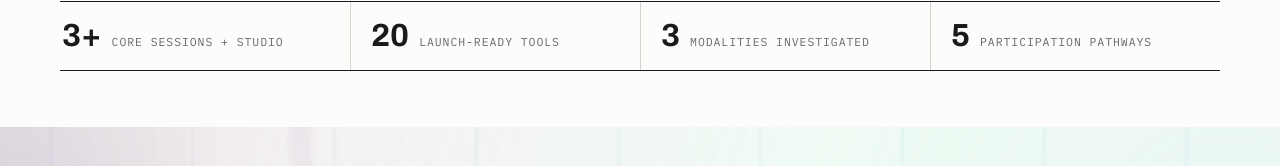
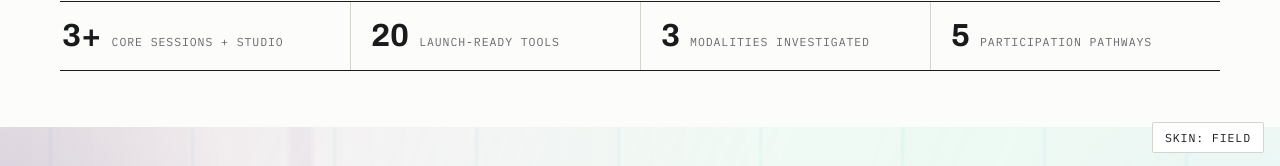
Before and after one commit to saberkhan372/learning-machines-tools, a Jekyll site: the page index.html, which Jekyll copies as it is, in a window 1280 px wide and 900 px high, scrolled down 593 px. Shown: the part 731-897 px from the top of the window. Built offline with Jekyll 4.4.1, drawn with Linux system fonts in a browser that asks for light colours.

Commit message:
Implement site-wide identity switcher (field/terminal/spectrum/acid)
Extend field-theme.js with a persisted lm-identity axis applied as
html[data-identity] before paint; the loader injects the new
assets/field-identity.css and the VT323/Rubik Glitch/Anton fonts on
every page and renders a fixed keyboard-operable Skin menu. The
stylesheet remaps core tone/font tokens per identity plus shared
component treatments (terminal scanlines and phosphor glow, spectrum
zine wash and glitch display, acid brutalist borders and Anton caps),
mutes the route data-skin accents and poster washes while a non-field
identity is active, keeps print and worksheet-print routes on the field
manual, and scopes everything to @media screen. Verified 9 routes x 3
identities at 375px: zero overflow, zero console errors, worksheets
stay field, menu cycle persists across navigation.

Co-Authored-By: Claude Fable 5 <noreply@anthropic.com>

```diff
--- /dev/null
+++ b/assets/field-identity.css
@@ -0,0 +1,258 @@
+/* Learning Machines — site identity layer.
+   User-selectable skins: field (default, no-op) / terminal / spectrum / acid.
+   Injected by assets/field-theme.js on every page, after the field CSS stack,
+   so equal-specificity token remaps win the cascade. Identities restyle
+   chrome and display type aggressively, body text conservatively.
+   Plan + rules: docs/site-identity-switcher-plan.md */
+
+/* ---------------- skin menu (all identities) ---------------- */
+.lm-skin-menu {
+  position: fixed;
+  right: 16px;
+  bottom: 16px;
+  z-index: 400;
+  font-family: var(--font-mono, "IBM Plex Mono", monospace);
+}
+.lm-skin-toggle {
+  font-family: inherit;
+  font-size: 11.5px;
+  letter-spacing: 0.08em;
+  text-transform: uppercase;
+  padding: 7px 12px;
+  border: 1px solid var(--rule, #d4d4cc);
+  background: var(--surface, #fff);
+  color: var(--ink, #191a1c);
+  border-radius: 2px;
+  cursor: pointer;
+}
+.lm-skin-toggle:hover,
+.lm-skin-toggle:focus-visible {
+  border-color: var(--ink, #191a1c);
+  outline: none;
+}
+.lm-skin-list {
+  display: none;
+  flex-direction: column;
+  margin-bottom: 6px;
+  border: 1px solid var(--rule, #d4d4cc);
+  background: var(--surface, #fff);
+  border-radius: 2px;
+  overflow: hidden;
+}
+.lm-skin-menu.open .lm-skin-list { display: flex; }
+.lm-skin-opt {
+  font-family: inherit;
+  font-size: 11.5px;
+  letter-spacing: 0.08em;
+  text-transform: uppercase;
+  text-align: left;
+  padding: 8px 14px;
+  border: 0;
+  border-bottom: 1px solid var(--rule, #d4d4cc);
+  background: transparent;
+  color: var(--ink, #191a1c);
+  cursor: pointer;
+}
+.lm-skin-opt:last-child { border-bottom: 0; }
+.lm-skin-opt:hover,
+.lm-skin-opt:focus-visible { background: var(--surface-2, #f1f1ec); outline: none; }
+.lm-skin-opt[aria-selected="true"]::before { content: "■ "; font-size: 8px; vertical-align: 1px; }
+@media print { .lm-skin-menu { display: none; } }
+
+/* Identities apply on screen only — print always renders the field manual.
+   Worksheet-print routes also stay field on screen so print preview matches. */
+@media screen {
+
+/* ---------------- shared non-field behavior ---------------- */
+html:not([data-identity="field"]):not([data-skin="worksheet-print"]) {
+  /* mute the route-skin accent layer and poster washes: one voice at a time */
+  --skin-accent: var(--ink);
+  --skin-accent-2: var(--ink-soft);
+  --skin-muted: var(--muted);
+  --skin-glow: none;
+  --skin-bg: var(--bg);
+  --skin-ink: var(--ink);
+  --skin-soft: var(--ink-soft);
+  --skin-panel: var(--surface);
+  --skin-grid: color-mix(in oklab, var(--ink) 12%, transparent);
+  --poster-wash-opacity: 0;
+  --poster-stroke-opacity: 0;
+}
+/* some heroes set literal wash opacities; force them off for the identities
+   that bring their own atmosphere */
+html[data-identity="terminal"] .poster-wash::before,
+html[data-identity="terminal"] .poster-register::after,
+html[data-identity="terminal"] .sub-hero:not(.poster-wash)::before,
+html[data-identity="terminal"] .sub-hero:not(.poster-wash)::after,
+html[data-identity="acid"] .poster-wash::before,
+html[data-identity="acid"] .poster-register::after,
+html[data-identity="acid"] .sub-hero:not(.poster-wash)::before,
+html[data-identity="acid"] .sub-hero:not(.poster-wash)::after {
+  opacity: 0 !important;
+}
+
+/* ============ EE · terminal phosphor ============ */
+html[data-identity="terminal"]:not([data-skin="worksheet-print"]) {
+  --bg: #070d09;
+  --surface: #0b140d;
+  --surface-2: #0a120c;
+  --ink: #6fffa0;            /* brighter than the demo's #46ff7d for AA body copy */
+  --ink-soft: #4ddc82;
+  --muted: #3f9c63;
+  --rule: #1a3322;
+  --rule-soft: #13251a;
+  --font-display: "VT323", monospace;
+  --font-body: "IBM Plex Mono", monospace;
+  --m-text: #5cf2ff;
+  --m-image: #ffcf6b;
+  --m-video: #46ff7d;
+  --m-cross: #ff7de0;
+  --m-text-tint: rgba(92, 242, 255, 0.1);
+  --m-image-tint: rgba(255, 207, 107, 0.1);
+  --m-video-tint: rgba(70, 255, 125, 0.1);
+  --m-cross-tint: rgba(255, 125, 224, 0.1);
+}
+html[data-identity="terminal"]:not([data-skin="worksheet-print"]) body::before {
+  content: "";
+  position: fixed;
+  inset: 0;
+  z-index: 300;
+  pointer-events: none;
+  background: repeating-linear-gradient(0deg, rgba(0, 0, 0, 0.22) 0 2px, transparent 2px 5px);
+}
+html[data-identity="terminal"] h1,
+html[data-identity="terminal"] h2,
+html[data-identity="terminal"] .sec-rule .sec-no {
+  text-shadow: 0 0 10px currentColor, 0 0 30px rgba(70, 255, 125, 0.2);
+}
+html[data-identity="terminal"] .btn,
+html[data-identity="terminal"] .lm-skin-toggle {
+  border-color: var(--ink-soft);
+}
+html[data-identity="terminal"] .btn-primary,
+html[data-identity="terminal"] .btn.btn-primary {
+  background: var(--ink);
+  color: var(--bg);
+  border-color: var(--ink);
+}
+html[data-identity="terminal"] img,
+html[data-identity="terminal"] iframe {
+  filter: saturate(0.85);
+}
+html[data-identity="terminal"] .stamp.ready { color: var(--m-video); border-color: var(--m-video); }
+
+/* ============ FF · spectrum diffusion ============ */
+html[data-identity="spectrum"]:not([data-skin="worksheet-print"]) {
+  --bg: #f2ebdc;
+  --surface: #fcfaf4;
+  --surface-2: #ece4d2;
+  --ink: #211823;
+  --ink-soft: #4a3d49;
+  --muted: #7a6d75;
+  --rule: #d8cdb8;
+  --rule-soft: #e2d9c6;
+  --font-display: "Rubik Glitch", system-ui, cursive;
+}
+/* glitch face is display-only: long headings and body keep readable faces */
+html[data-identity="spectrum"] h3,
+html[data-identity="spectrum"] h4,
+html[data-identity="spectrum"] .ix-name,
+html[data-identity="spectrum"] .d-name {
+  font-family: "Archivo", system-ui, sans-serif;
+}
+html[data-identity="spectrum"] h1,
+html[data-identity="spectrum"] .sub-hero h1 {
+  transform: rotate(-1.2deg);
+  letter-spacing: 0.005em;
+  font-weight: 400;
+}
+html[data-identity="spectrum"] h2 { font-weight: 400; }
+html[data-identity="spectrum"] h2::before {
+  content: "";
+  display: block;
+  width: 46px;
+  height: 5px;
+  margin-bottom: 12px;
+  background: linear-gradient(90deg, oklch(0.66 0.2 350), oklch(0.74 0.15 70), oklch(0.64 0.16 150), oklch(0.58 0.17 250));
+}
+html[data-identity="spectrum"] .sub-hero,
+html[data-identity="spectrum"] .hero {
+  position: relative;
+  overflow: hidden;
+}
+html[data-identity="spectrum"] .sub-hero::before,
+html[data-identity="spectrum"] .hero::before {
+  content: "";
+  position: absolute;
+  inset: -30% -10%;
+  z-index: 0;
+  pointer-events: none;
+  opacity: 1 !important;
+  filter: blur(2px);
+  background:
+    radial-gradient(50% 46% at 14% 22%, oklch(0.78 0.21 350 / 0.4), transparent 66%),
+    radial-gradient(46% 52% at 86% 14%, oklch(0.82 0.15 230 / 0.36), transparent 68%),
+    radial-gradient(52% 50% at 78% 86%, oklch(0.88 0.2 130 / 0.36), transparent 68%);
+}
+html[data-identity="spectrum"] .sub-hero > *,
+html[data-identity="spectrum"] .hero > * { position: relative; z-index: 1; }
+html[data-identity="spectrum"] .btn,
+html[data-identity="spectrum"] .stamp,
+html[data-identity="spectrum"] .lm-skin-toggle {
+  border-width: 1.5px;
+  border-color: var(--ink);
+  box-shadow: 2px 3px 0 rgba(33, 24, 35, 0.55);
+}
+html[data-identity="spectrum"] .eyebrow { color: oklch(0.58 0.18 350); }
+
+/* ============ GG · acid brutalist ============ */
+html[data-identity="acid"]:not([data-skin="worksheet-print"]) {
+  --bg: oklch(0.93 0.21 110);
+  --surface: #f4f1e6;
+  --surface-2: #efeada;
+  --ink: #141312;
+  --ink-soft: #2a2825;
+  --muted: #4d4a42;
+  --rule: #141312;
+  --rule-soft: rgba(20, 19, 18, 0.3);
+  --font-display: "Anton", sans-serif;
+  --m-text: oklch(0.5 0.2 250);
+  --m-image: oklch(0.62 0.26 350);
+  --m-video: oklch(0.55 0.18 150);
+  --m-cross: oklch(0.55 0.22 305);
+}
+html[data-identity="acid"] h1,
+html[data-identity="acid"] h2 {
+  text-transform: uppercase;
+  font-weight: 400;
+  line-height: 0.92;
+}
+html[data-identity="acid"] .nav { border-bottom-width: 3px; }
+html[data-identity="acid"] .footer { border-top-width: 3px; }
+html[data-identity="acid"] .btn,
+html[data-identity="acid"] .lm-skin-toggle {
+  border-width: 2.5px;
+  border-color: var(--ink);
+  box-shadow: 3px 3px 0 var(--ink);
+  font-weight: 600;
+}
+html[data-identity="acid"] .btn-primary,
+html[data-identity="acid"] .btn.btn-primary {
+  background: var(--ink);
+  color: oklch(0.93 0.21 110);
+}
+html[data-identity="acid"] .stamp { border-width: 2px; border-color: var(--ink); }
+html[data-identity="acid"] .sec-rule .sec-no {
+  background: var(--ink);
+  color: oklch(0.93 0.21 110);
+  padding: 5px 10px;
+}
+html[data-identity="acid"] .ix-row,
+html[data-identity="acid"] .doc-row { border-bottom-width: 2px; }
+html[data-identity="acid"] .eyebrow { color: var(--ink); font-weight: 600; }
+
+} /* end @media screen */
+
+/* motion: identities add none of their own animations; existing reduced-motion
+   rules in the field stack continue to apply. The terminal scanline overlay is
+   static by design. */
--- a/assets/field-theme.js
+++ b/assets/field-theme.js
@@ -1,28 +1,120 @@
 /* Learning Machines — Field Manual theme loader.
-   Applies persisted tone/type/ink before paint; reacts to Tweaks. */
+   Applies persisted tone/type/ink/identity before paint; reacts to Tweaks.
+   Also injects assets/field-identity.css + the identity display fonts and
+   renders the site-wide "Skin" menu (see docs/site-identity-switcher-plan.md). */
 (function () {
-  var KEYS = { tone: "lm-tone", type: "lm-type", ink: "lm-ink" };
-  var DEFAULTS = { tone: "white", type: "signage", ink: "full" };
+  var KEYS = { tone: "lm-tone", type: "lm-type", ink: "lm-ink", identity: "lm-identity" };
+  var DEFAULTS = { tone: "white", type: "signage", ink: "full", identity: "field" };
+  var IDENTITIES = ["field", "terminal", "spectrum", "acid"];
+  var LABELS = { field: "Field", terminal: "Terminal", spectrum: "Spectrum", acid: "Acid" };
+
+  /* asset paths derived from this script's own src so it works at any depth */
+  var script = document.currentScript;
+  var base = script ? script.src.replace(/field-theme\.js.*$/, "") : "assets/";
+  var FONTS_HREF = "https://fonts.googleapis.com/css2?family=VT323&family=Rubik+Glitch&family=Anton&display=swap";
 
   function get(name) {
     try { return localStorage.getItem(KEYS[name]) || DEFAULTS[name]; }
     catch (e) { return DEFAULTS[name]; }
   }
+  function set(name, value) {
+    try { localStorage.setItem(KEYS[name], value); } catch (err) {}
+  }
+
+  function ensureLink(id, href) {
+    if (document.getElementById(id)) return;
+    var l = document.createElement("link");
+    l.id = id;
+    l.rel = "stylesheet";
+    l.href = href;
+    (document.head || document.documentElement).appendChild(l);
+  }
+
   function apply() {
     var el = document.documentElement;
     el.setAttribute("data-tone", get("tone"));
     el.setAttribute("data-type", get("type"));
     el.setAttribute("data-ink", get("ink"));
+    var id = get("identity");
+    if (IDENTITIES.indexOf(id) === -1) id = "field";
+    el.setAttribute("data-identity", id);
+    /* identity stylesheet ships on every page; display fonts only load once
+       a non-field identity is (or was) chosen */
+    ensureLink("lm-identity-css", base + "field-identity.css");
+    if (id !== "field") ensureLink("lm-identity-fonts", FONTS_HREF);
+    refreshMenu();
   }
+
+  /* ---- site-wide skin menu ---- */
+  var menuRoot = null;
+  function buildMenu() {
+    if (menuRoot || !document.body || document.documentElement.hasAttribute("data-no-identity-menu")) return;
+    menuRoot = document.createElement("div");
+    menuRoot.className = "lm-skin-menu";
+    var toggle = document.createElement("button");
+    toggle.type = "button";
+    toggle.className = "lm-skin-toggle";
+    toggle.setAttribute("aria-haspopup", "listbox");
+    toggle.setAttribute("aria-expanded", "false");
+    var list = document.createElement("div");
+    list.className = "lm-skin-list";
+    list.setAttribute("role", "listbox");
+    list.setAttribute("aria-label", "Site skin");
+    IDENTITIES.forEach(function (id) {
+      var opt = document.createElement("button");
+      opt.type = "button";
+      opt.className = "lm-skin-opt";
+      opt.setAttribute("role", "option");
+      opt.dataset.identity = id;
+      opt.textContent = LABELS[id];
+      opt.addEventListener("click", function () {
+        set("identity", id);
+        close();
+        apply();
+      });
+      list.appendChild(opt);
+    });
+    function close() {
+      menuRoot.classList.remove("open");
+      toggle.setAttribute("aria-expanded", "false");
+    }
+    toggle.addEventListener("click", function () {
+      var open = menuRoot.classList.toggle("open");
+      toggle.setAttribute("aria-expanded", open ? "true" : "false");
+    });
+    document.addEventListener("click", function (e) {
+      if (!menuRoot.contains(e.target)) close();
+    });
+    document.addEventListener("keydown", function (e) {
+      if (e.key === "Escape") close();
+    });
+    menuRoot.appendChild(list);
+    menuRoot.appendChild(toggle);
+    document.body.appendChild(menuRoot);
+    refreshMenu();
+  }
+  function refreshMenu() {
+    if (!menuRoot) return;
+    var id = get("identity");
+    menuRoot.querySelector(".lm-skin-toggle").textContent = "Skin: " + (LABELS[id] || id);
+    [].forEach.call(menuRoot.querySelectorAll(".lm-skin-opt"), function (opt) {
+      opt.setAttribute("aria-selected", opt.dataset.identity === id ? "true" : "false");
+    });
+  }
+
   apply();
+  if (document.readyState === "loading") {
+    document.addEventListener("DOMContentLoaded", buildMenu);
+  } else {
+    buildMenu();
+  }
 
   window.addEventListener("tweakchange", function (e) {
     var d = e.detail || {};
-    try {
-      if (d.tone) localStorage.setItem(KEYS.tone, d.tone);
-      if (d.type) localStorage.setItem(KEYS.type, d.type);
-      if (d.ink)  localStorage.setItem(KEYS.ink, d.ink);
-    } catch (err) {}
+    if (d.tone) set("tone", d.tone);
+    if (d.type) set("type", d.type);
+    if (d.ink)  set("ink", d.ink);
+    if (d.identity) set("identity", d.identity);
     apply();
   });
 
```
Also changed, not shown: docs/DESIGN-SYSTEM.md (+21 -0 lines), docs/site-identity-switcher-plan.md (+5 -1 lines).
